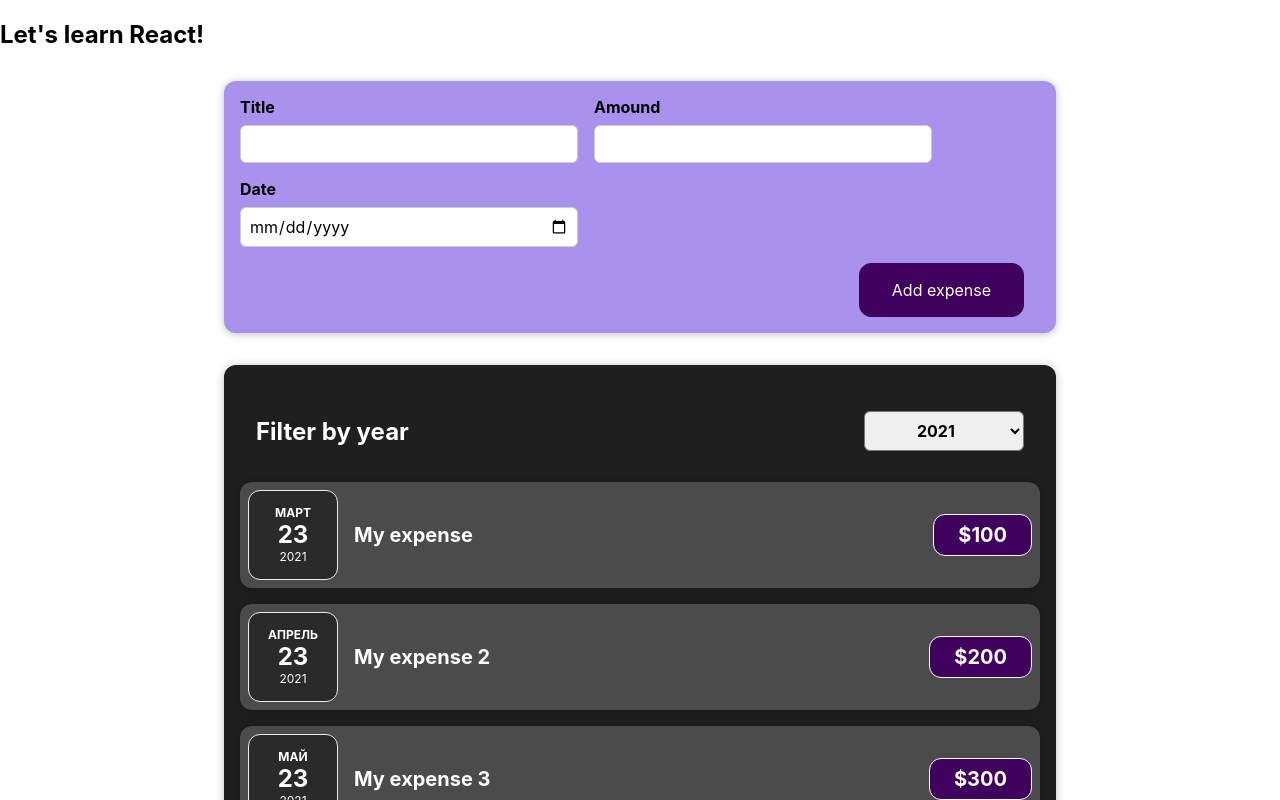
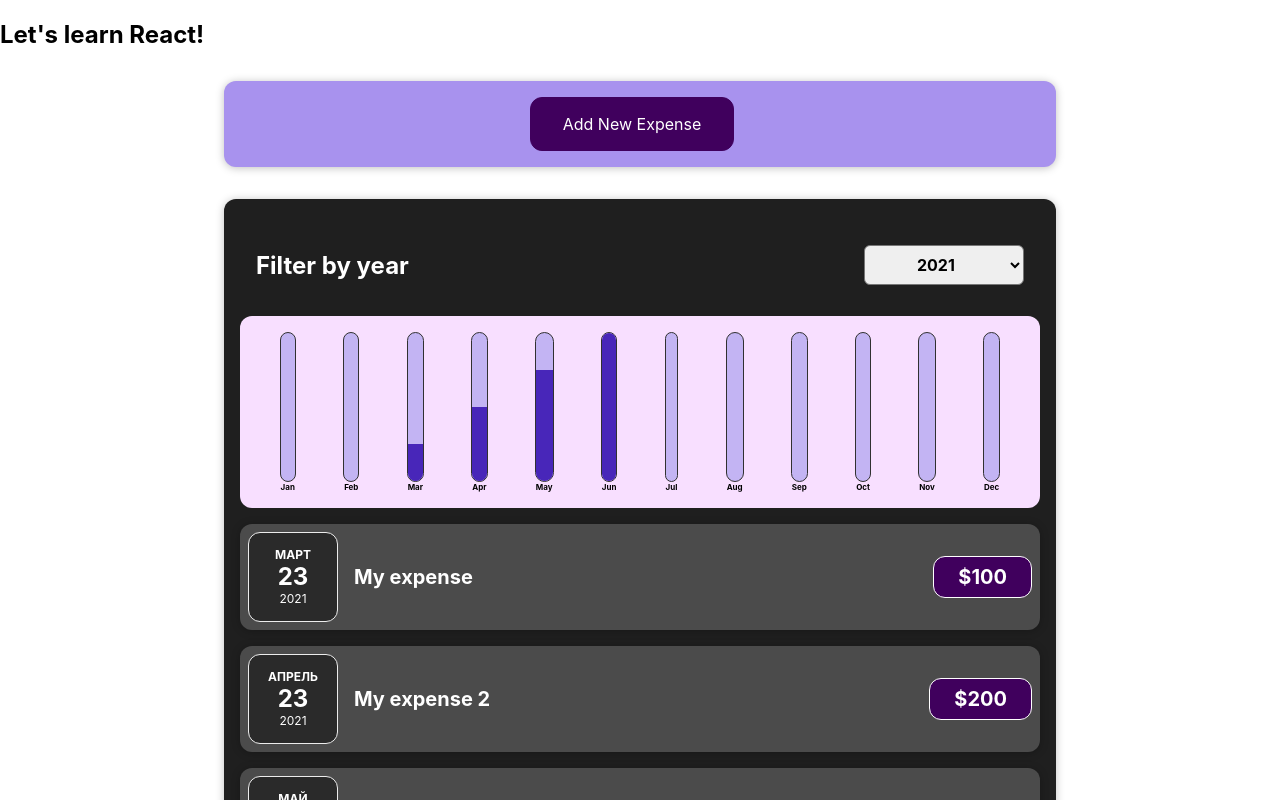
Before and after one commit to Lenarqa/expenseTracker, a React (Create React App) app: page / in a window 1280 px wide. Shown: the top 800 px of the page. Built offline with nearby package versions, Linux system fonts and the light colour scheme.

Commit message:
add Chart, ExpensesChart, ExpensesList components

```diff
--- /dev/null
+++ b/src/components/Chart/Chart.css
@@ -0,0 +1,9 @@
+.chart {
+  padding: 1rem;
+  border-radius: 12px;
+  background-color: #f8dfff;
+  text-align: center;
+  display: flex;
+  justify-content: space-around;
+  height: 10rem;
+}
--- /dev/null
+++ b/src/components/Chart/Chart.js
@@ -0,0 +1,23 @@
+import React from "react";
+import ChartBar from "./ChartBar";
+import "./Chart.css";
+
+const Chart = (props) => {
+  const dataPointValues = props.dataPoints.map((dataPoint) => dataPoint.value);
+  const totalMaximum = Math.max(...dataPointValues);
+
+  return (
+    <div className="chart">
+      {props.dataPoints.map((dataPoint) => (
+        <ChartBar
+          key={dataPoint.label}
+          value={dataPoint.value}
+          maxValue={totalMaximum}
+          label={dataPoint.label}
+        />
+      ))}
+    </div>
+  );
+};
+
+export default Chart;
--- /dev/null
+++ b/src/components/Chart/ChartBar.css
@@ -0,0 +1,30 @@
+.chart-bar {
+  height: 100%;
+  display: flex;
+  flex-direction: column;
+  align-items: center;
+}
+
+.chart-bar__inner {
+  height: 100%;
+  width: 100%;
+  border: 1px solid #313131;
+  border-radius: 12px;
+  background-color: #c3b4f3;
+  overflow: hidden;
+  display: flex;
+  flex-direction: column;
+  justify-content: flex-end;
+}
+
+.chart-bar__fill {
+  background-color: #4826b9;
+  width: 100%;
+  transition: all 0.3s ease-out;
+}
+
+.chart-bar__label {
+  font-weight: bold;
+  font-size: 0.5rem;
+  text-align: center;
+}
--- /dev/null
+++ b/src/components/Chart/ChartBar.js
@@ -0,0 +1,25 @@
+import React from "react";
+import "./ChartBar.css";
+
+const ChartBar = (props) => {
+    let barFillHeight = "0%";
+
+    if (props.maxValue > 0) {
+        barFillHeight = Math.round((props.value / props.maxValue) * 100) + "%";
+    }
+
+    console.log(barFillHeight);
+  return (
+    <div className="chart-bar">
+      <div className="chart-bar__inner">
+        <div
+          className="chart-bar__fill"
+          style={{ height: barFillHeight }}
+        ></div>
+      </div>
+      <div className="chart-bar__label">{props.label}</div>
+    </div>
+  );
+};
+
+export default ChartBar;
--- a/src/components/Expenses/ExpenseItem.js
+++ b/src/components/Expenses/ExpenseItem.js
@@ -5,6 +5,7 @@
 
 const ExpenseItem = (props) => {
   return (
+    <li>
       <Card className="expense-item">
         <ExpenseDate date={props.date} />
         <div className="expense-item__description">
@@ -12,6 +13,7 @@
           <div className="expense-item__price">${props.amound}</div>
         </div>
       </Card>
+    </li>
   );
 };
 
--- a/src/components/Expenses/Expenses.js
+++ b/src/components/Expenses/Expenses.js
@@ -1,6 +1,7 @@
 import react, { useState } from "react";
-import ExpenseItem from "./ExpenseItem";
+import ExpesesList from "./ExpensesList";
 import ExpensesFilter from "./ExpepsesFilter";
+import ExpensesChart from "./ExpensesChart";
 import Card from "../UI/Card";
 import "./Expenses.css";
 
@@ -11,6 +12,10 @@
     setFilterYear(enteredYear);
   };
 
+  const filteredExpenses = props.items.filter((expense) => {
+    return expense.date.getFullYear().toString() === filterYear;
+  });
+
   return (
     <div>
       <Card className="expenses">
@@ -18,16 +23,8 @@
           selected={filterYear}
           onChangeFilter={filterChangeHandler}
         />
-        {props.items.filter((expense=>{ return expense.date.getFullYear() == filterYear})).map((expense) => {
-          return (
-            <ExpenseItem
-              key={expense.id}
-              title={expense.title}
-              amound={expense.amound}
-              date={expense.date}
-            />
-          );
-        })}
+        <ExpensesChart expenses={filteredExpenses} />
+        <ExpesesList items={filteredExpenses}/>
       </Card>
     </div>
   );
--- /dev/null
+++ b/src/components/Expenses/ExpensesChart.js
@@ -0,0 +1,32 @@
+import React from "react";
+import Chart from "../Chart/Chart";
+
+const ExpensesChart = (props) => {
+  const chartDataPoints = [
+    { label: "Jan", value: 0 },
+    { label: "Feb", value: 0 },
+    { label: "Mar", value: 0 },
+    { label: "Apr", value: 0 },
+    { label: "May", value: 0 },
+    { label: "Jun", value: 0 },
+    { label: "Jul", value: 0 },
+    { label: "Aug", value: 0 },
+    { label: "Sep", value: 0 },
+    { label: "Oct", value: 0 },
+    { label: "Nov", value: 0 },
+    { label: "Dec", value: 0 },
+  ];
+
+  for (const expense of props.expenses) {
+    const expenseMonth = expense.date.getMonth();
+    chartDataPoints[expenseMonth].value += expense.amound;
+  }
+
+  return (
+    <div>
+      <Chart dataPoints={chartDataPoints} />
+    </div>
+  );
+};
+
+export default ExpensesChart;
--- /dev/null
+++ b/src/components/Expenses/ExpensesList.css
@@ -0,0 +1,9 @@
+.expenses-list {
+  list-style: none;
+  padding: 0;
+}
+
+.expenses-list__fallback {
+  color: white;
+  text-align: center;
+}
--- /dev/null
+++ b/src/components/Expenses/ExpensesList.js
@@ -0,0 +1,26 @@
+import React from "react";
+import ExpenseItem from "./ExpenseItem";
+import "./ExpensesList.css";
+
+const ExpesesList = (props) => {
+  if (props.items.length === 0) {
+    return <h2 className="expenses-list__fallback">No expenses found.</h2>;
+  }
+
+  return (
+    <ul className="expenses-list">
+      {props.items.map((expense) => {
+        return (
+          <ExpenseItem
+            key={expense.id}
+            title={expense.title}
+            amound={expense.amound}
+            date={expense.date}
+          />
+        );
+      })}
+    </ul>
+  );
+};
+
+export default ExpesesList;
--- a/src/components/NewExpense/ExpenseForm.js
+++ b/src/components/NewExpense/ExpenseForm.js
@@ -43,7 +43,7 @@
 
     const expenseData = {
       title: enteredTitle,
-      amound: enteredAmound,
+      amound: +enteredAmound,
       date: new Date(enteredDate),
     };
 
@@ -52,8 +52,8 @@
     setEnteredTitle("");
     setEnteredAmound("");
     setEnteredDate("");
+  };
 
-  };
 
   return (
     <form onSubmit={submitHandler}>
@@ -88,6 +88,7 @@
         </div>
       </div>
       <div className="new-expense__actions">
+        <button type="button" onClick={props.onCancel}>Cancel</button>
         <button type="submit">Add expense</button>
       </div>
     </form>
--- a/src/components/NewExpense/NewExpense.js
+++ b/src/components/NewExpense/NewExpense.js
@@ -3,18 +3,37 @@
 import "./NewExpense.css";
 
 const NewExpense = (props) => {
+  const [isEditing, setIsEditing] = useState(false);
+
   const onSaveExpenseDataHandler = (enteredExpenceData) => {
     const extendsData = {
       ...enteredExpenceData,
-      id: Math.random().toString()
-    }
+      id: Math.random().toString(),
+    };
 
-    console.log(extendsData);
     props.onAddExpense(extendsData);
+    setIsEditing(false);
   };
+
+  const startEditingHandler = () => {
+    setIsEditing(true);
+  };
+
+  const stopEditingHandler = () => {
+    setIsEditing(false);
+  }
+
   return (
     <div className="new-expense">
-      <ExpenseForm onSaveExpenseData={onSaveExpenseDataHandler} />
+      {!isEditing && (
+        <button onClick={startEditingHandler}>Add New Expense</button>
+      )}
+      {isEditing && (
+        <ExpenseForm
+          onSaveExpenseData={onSaveExpenseDataHandler}
+          onCancel={stopEditingHandler}
+        />
+      )}
     </div>
   );
 };
```
Lines whose indentation alone changed are shown as unchanged.
